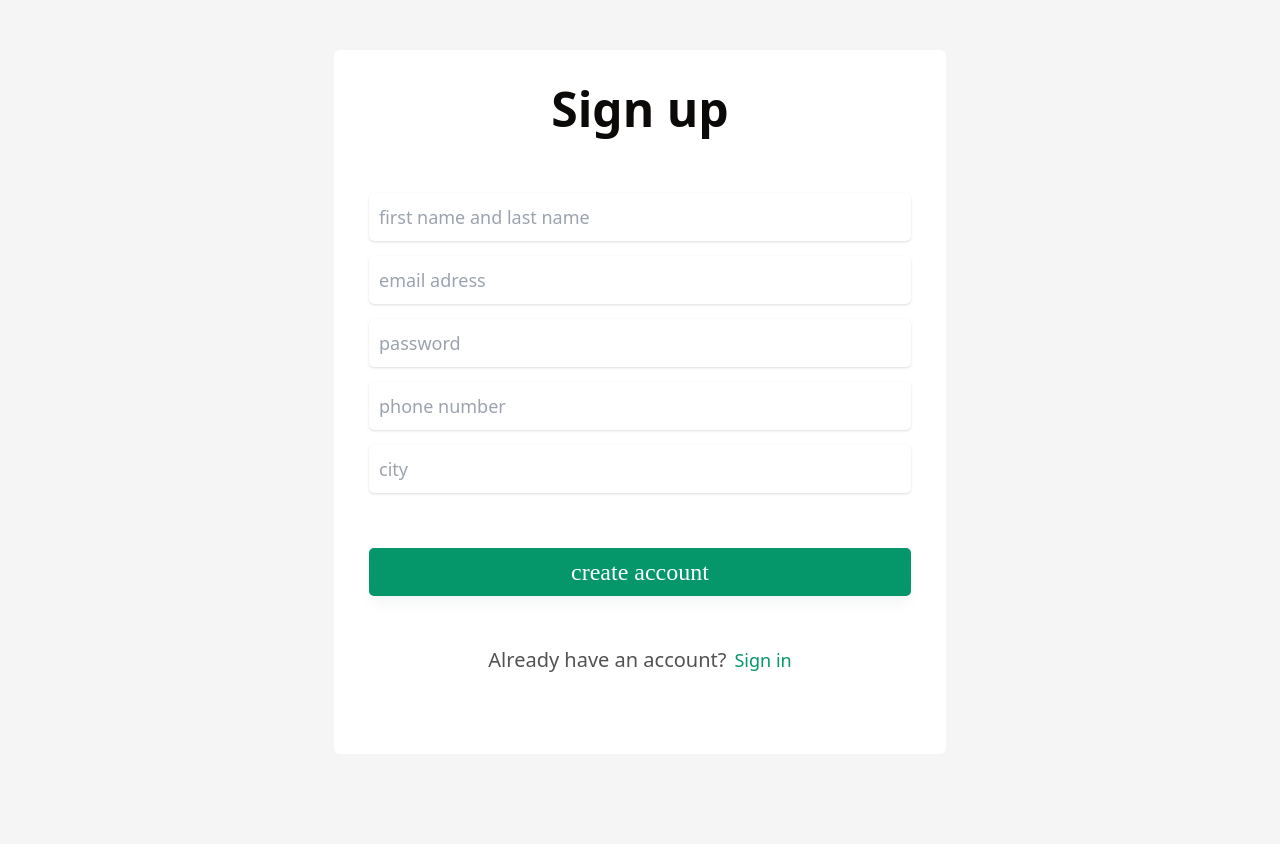
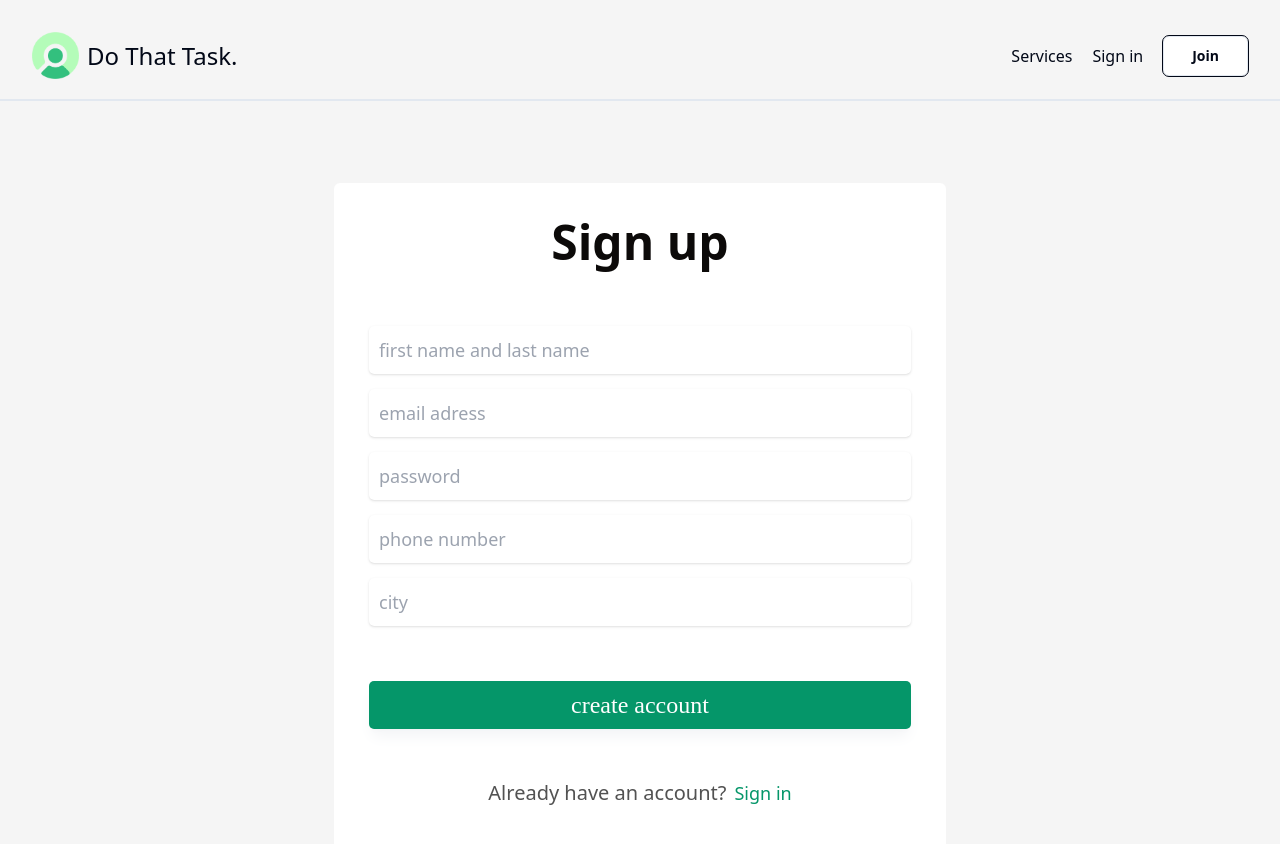
Before and after one commit to OthmanSALAHI/frontend-dothatask, a React (Vite) app: page /signup in a window 1280 px wide. Shown: the top 844 px of the page. Built offline with nearby package versions, Linux system fonts and the light colour scheme.

Commit message:
Refactor App component and add Routes component

```diff
--- a/src/App.jsx
+++ b/src/App.jsx
@@ -1,10 +1,11 @@
-import Signin from "./components/Auth/Signin";
-import Signup from "./components/Auth/Signup";
+import { Navbar } from "./components/Navbar";
+import Routers from "./components/routes/Routes";
 
 export const App = () => {
   return (
     <div>
-      <Signup />
+      <Navbar />
+      <Routers />
     </div>
   );
 };
--- /dev/null
+++ b/src/components/routes/Routes.jsx
@@ -0,0 +1,15 @@
+import React from 'react';
+import { Routes, Route } from 'react-router-dom';
+import Signin from '../Auth/Signin';
+import Signup from '../Auth/Signup';
+
+const Routers = () => {
+  return (
+    <Routes>
+        <Route path="/login" element={<Signin/>} />
+        <Route path="/signup" element={<Signup/>} />
+    </Routes>
+  );
+};
+
+export default Routers;
--- a/src/main.jsx
+++ b/src/main.jsx
@@ -2,9 +2,12 @@ import React from "react";
 import ReactDOM from "react-dom/client";
 import "./index.css";
 import { App } from "./App";
+import { BrowserRouter as Router } from "react-router-dom";
 
 ReactDOM.createRoot(document.getElementById("root")).render(
   <React.StrictMode>
-    <App />
+    <Router>
+      <App/>
+    </Router>
   </React.StrictMode>
 );
```
